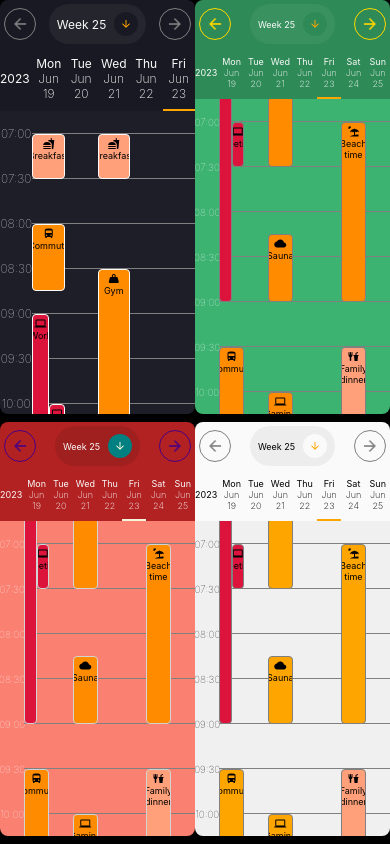
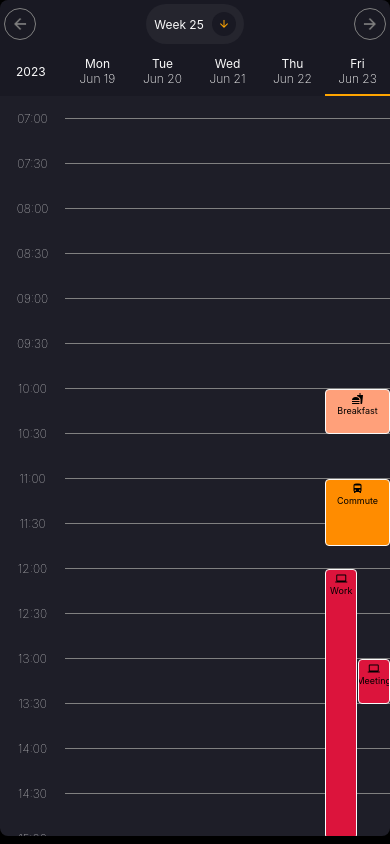
Before and after one commit to emilje/react-native-weekly-view, a React Native app: screen / in a window 390 px wide. Built offline with nearby package versions, Linux system fonts and the light colour scheme.

Commit message:
Adjusted examples to have today's time.

```diff
--- a/App.tsx
+++ b/App.tsx
@@ -3,12 +3,15 @@ import { SafeAreaView, StatusBar, View } from "react-native";
 import WeeklyView from "./src/WeeklyView";
 import { MaterialCommunityIcons } from "@expo/vector-icons";
 import { calendarEvent } from "./src/types";
+import { DateTime } from "luxon";
+
+const today = DateTime.now();
 
 const EVENTS: calendarEvent[] = [
   {
     id: 1,
-    isoStart: "2023-06-19T07:00:00.000+03:00",
-    isoEnd: "2023-06-19T07:30:00.000+03:00",
+    isoStart: today.set({hour:7, minute:0}).toISO() as string,
+    isoEnd: today.set({hour:7, minute:30}).toISO() as string,
     name: "Breakfast",
     icon: <MaterialCommunityIcons name="food" size={12} />,
     color:"lightsalmon",
@@ -16,16 +19,16 @@ const EVENTS: calendarEvent[] = [
   },
   {
     id: 2,
-    isoStart: "2023-06-19T08:00:00.000+03:00",
-    isoEnd: "2023-06-19T08:45:00.000+03:00",
+    isoStart: today.set({hour:8, minute:0}).toISO() as string,
+    isoEnd: today.set({hour:8, minute:45}).toISO() as string,
     name: "Commute",
     icon: <MaterialCommunityIcons name="bus" size={12} />,
     disabled: false,
   },
   {
     id: 3,
-    isoStart: "2023-06-19T09:00:00.000+03:00",
-    isoEnd: "2023-06-19T12:00:00.000+03:00",
+    isoStart: today.set({hour:9, minute:0}).toISO() as string,
+    isoEnd: today.set({hour:12, minute:0}).toISO() as string,
     name: "Work",
     icon: <MaterialCommunityIcons name="laptop" size={12} />,
     color:"crimson",
@@ -33,8 +36,8 @@ const EVENTS: calendarEvent[] = [
   },
   {
     id: 4,
-    isoStart: "2023-06-19T10:00:00.000+03:00",
-    isoEnd: "2023-06-19T10:30:00.000+03:00",
+    isoStart: today.set({hour:10, minute:0}).toISO() as string,
+    isoEnd: today.set({hour:10, minute:30}).toISO() as string,
     name: "Meeting",
     color:"crimson",
     icon: <MaterialCommunityIcons name="laptop" size={12} />,
@@ -42,24 +45,24 @@ const EVENTS: calendarEvent[] = [
   },
   {
     id: 5,
-    isoStart: "2023-06-19T12:30:00.000+03:00",
-    isoEnd: "2023-06-19T13:20:00.000+03:00",
+    isoStart: today.set({hour:12, minute:30}).toISO() as string,
+    isoEnd: today.set({hour:13, minute:20}).toISO() as string,
     name: "Commute",
     icon: <MaterialCommunityIcons name="bus" size={12} />,
     disabled: false,
   },
   {
     id: 6,
-    isoStart: "2023-06-19T14:00:00.000+03:00",
-    isoEnd: "2023-06-19T15:30:00.000+03:00",
+    isoStart: today.set({hour:14, minute:0}).toISO() as string,
+    isoEnd: today.set({hour:15, minute:30}).toISO() as string,
     name: "Movies",
     icon: <MaterialCommunityIcons name="movie" size={12} />,
     disabled: false,
   },
   {
     id: 7,
-    isoStart: "2023-06-21T07:00:00.000+03:00",
-    isoEnd: "2023-06-21T07:30:00.000+03:00",
+    isoStart: today.plus({day:3}).set({hour:7, minute:0}).toISO() as string,
+    isoEnd: today.plus({day:3}).set({hour:7, minute:30}).toISO() as string,
     name: "Breakfast",
     icon: <MaterialCommunityIcons name="food" size={12} />,
     color:"lightsalmon",
@@ -67,32 +70,32 @@ const EVENTS: calendarEvent[] = [
   },
   {
     id: 8,
-    isoStart: "2023-06-21T08:30:00.000+03:00",
-    isoEnd: "2023-06-21T10:30:00.000+03:00",
+    isoStart: today.plus({day:3}).set({hour:8, minute:30}).toISO() as string,
+    isoEnd: today.plus({day:3}).set({hour:10, minute:30}).toISO() as string,
     name: "Gym",
     icon: <MaterialCommunityIcons name="weight" size={12} />,
     disabled: false,
   },
   {
     id: 9,
-    isoStart: "2023-06-21T11:15:00.000+03:00",
-    isoEnd: "2023-06-21T12:00:00.000+03:00",
+    isoStart: today.plus({day:3}).set({hour:11, minute:15}).toISO() as string,
+    isoEnd: today.plus({day:3}).set({hour:12, minute:0}).toISO() as string,
     name: "Sauna",
     icon: <MaterialCommunityIcons name="cloud" size={12} />,
     disabled: false,
   },
   {
     id: 10,
-    isoStart: "2023-06-21T13:00:00.000+03:00",
-    isoEnd: "2023-06-21T14:00:00.000+03:00",
+    isoStart: today.plus({day:3}).set({hour:13, minute:0}).toISO() as string,
+    isoEnd: today.plus({day:3}).set({hour:14, minute:0}).toISO() as string,
     name: "Gaming",
     icon: <MaterialCommunityIcons name="laptop" size={12} />,
     disabled: false,
   },
   {
     id: 11,
-    isoStart: "2023-06-24T09:00:00.000+03:00",
-    isoEnd: "2023-06-24T09:30:00.000+03:00",
+    isoStart: today.plus({day:3}).set({hour:9, minute:0}).toISO() as string,
+    isoEnd: today.plus({day:3}).set({hour:9, minute:30}).toISO() as string,
     name: "Breakfast",
     icon: <MaterialCommunityIcons name="food" size={12} />,
     color:"lightsalmon",
@@ -100,16 +103,16 @@ const EVENTS: calendarEvent[] = [
   },
   {
     id: 12,
-    isoStart: "2023-06-24T10:00:00.000+03:00",
-    isoEnd: "2023-06-24T12:00:00.000+03:00",
+    isoStart: today.plus({day:1}).set({hour:10, minute:0}).toISO() as string,
+    isoEnd: today.plus({day:1}).set({hour:12, minute:30}).toISO() as string,
     name: "Beach time",
     icon: <MaterialCommunityIcons name="beach" size={12} />,
     disabled: false,
   },
   {
     id: 13,
-    isoStart: "2023-06-24T12:30:00.000+03:00",
-    isoEnd: "2023-06-24T15:00:00.000+03:00",
+    isoStart: today.plus({day:1}).set({hour:12, minute:30}).toISO() as string,
+    isoEnd: today.plus({day:1}).set({hour:15, minute:0}).toISO() as string,
     name: "Family dinner",
     icon: <MaterialCommunityIcons name="food-fork-drink" size={12} />,
     color:"lightsalmon",
@@ -117,8 +120,8 @@ const EVENTS: calendarEvent[] = [
   },
   {
     id: 14,
-    isoStart: "2023-06-24T07:00:00.000+03:00",
-    isoEnd: "2023-06-24T08:55:00.000+03:00",
+    isoStart: today.plus({day:1}).set({hour:7, minute:0}).toISO() as string,
+    isoEnd: today.plus({day:1}).set({hour:8, minute:55}).toISO() as string,
     name: "Extra sleep",
     icon: <MaterialCommunityIcons name="bed" size={12} />,
     color:"cornflowerblue",
@@ -131,7 +134,16 @@ export default function App() {
     <SafeAreaView style={{ flex: 1, backgroundColor: "black" }}>
       <StatusBar barStyle={"light-content"} />
       <View style={{ flex: 1, flexDirection: "row" }}>
-        <View style={{ flex: 1 }}>
+      <WeeklyView
+            showWeekend={false}
+            // style={{ fontSizeTimetable: 10, fontSizeHeader: 9, dropdownSelectedWeekIcon: <MaterialCommunityIcons name="ab-testing" color={"white"} size={12} /> }}
+            timezone="Europe/Helsinki"
+            events={EVENTS}
+            onEventPress={(event: calendarEvent) => {
+              console.log("Pressed", event);
+            }}
+          />
+        {/* <View style={{ flex: 1 }}>
           <WeeklyView
             showWeekend={false}
             // style={{ fontSizeTimetable: 10, fontSizeHeader: 9, dropdownSelectedWeekIcon: <MaterialCommunityIcons name="ab-testing" color={"white"} size={12} /> }}
@@ -184,7 +196,7 @@ export default function App() {
               console.log("Pressed", event);
             }}
           />
-        </View>
+        </View> */}
       </View>
     </SafeAreaView>
   );
--- a/package.json
+++ b/package.json
@@ -1,8 +1,8 @@
 {
   "name": "react-native-weekly-view",
-  "version": "1.0.2",
+  "version": "1.0.3",
   "description": "Calendars made simple!",
-  "main": "dist/index.js",
+  "main": "node_modules/expo/AppEntry.js",
   "repository": {
     "type": "git",
     "url": "https://github.com/emilje/react-native-weekly-view/"
```
